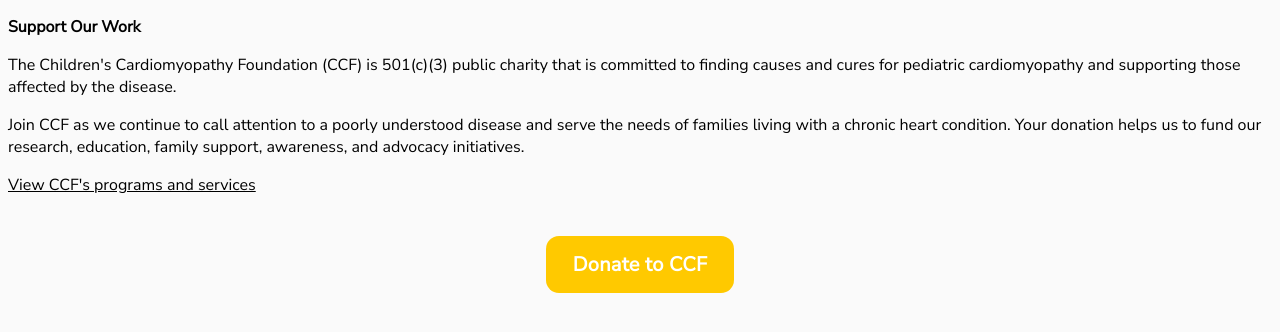
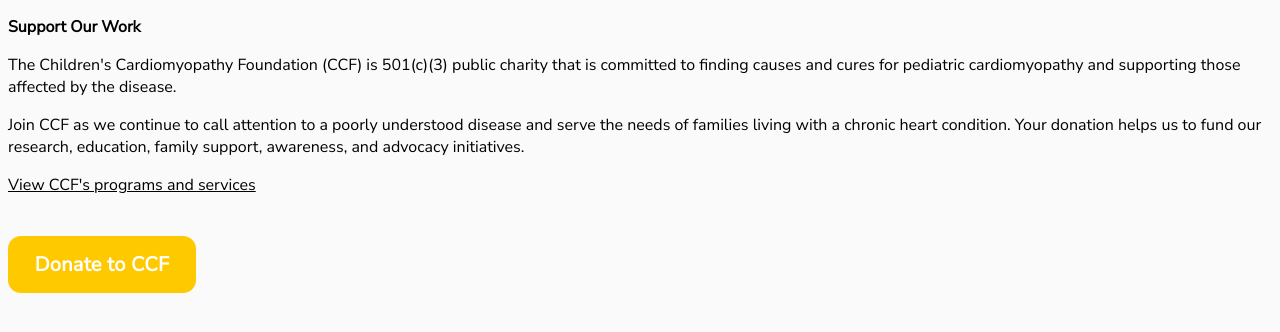
Before and after one commit to ccf-stories/static_contents, a plain HTML site: page about_support.html in a window 1280 px wide. Drawn offline with Linux system fonts and the light colour scheme.

Commit message:
Update about_support.html

```diff
--- a/about_support.html
+++ b/about_support.html
@@ -44,7 +44,7 @@ div {
 
 .btn-yellow {
   text-align: center;
-  margin: 40px auto 50px auto;
+  margin: 40px 0 50px 0;
   padding: 18px 15px 18px 15px;
   background: #ffc900;
   color: #fff;
```
